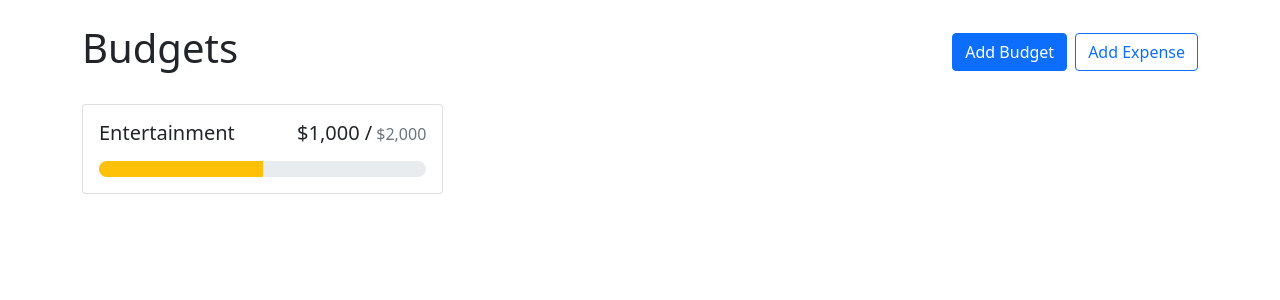
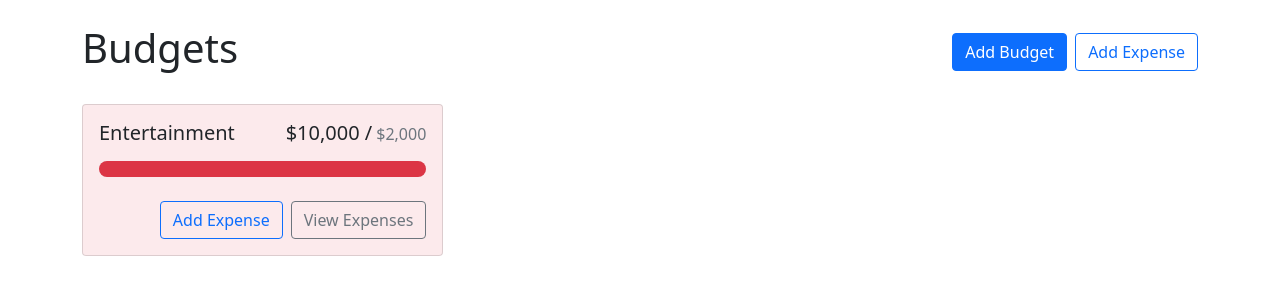
Before and after one commit to jackwhisler1/react-budget-app, a React (Create React App) app: page / in a window 1280 px wide. Shown: the top 300 px of the page. Built offline with nearby package versions, Linux system fonts and the light colour scheme.

Commit message:
creates contexts folder with BudgetsContext wrapping around the app in index.js

```diff
--- a/src/App.js
+++ b/src/App.js
@@ -17,9 +17,7 @@ function App() {
           alignItems: "flex-start",
         }}
       >
-        <BudgetCard name="Entertainment" amount={1000} max={2000}>
-
-        </BudgetCard>
+        <BudgetCard name="Entertainment" amount={10000} max={2000} gray></BudgetCard>
       </div>
     </Container>
   );
--- a/src/components/BudgetCard.js
+++ b/src/components/BudgetCard.js
@@ -1,8 +1,15 @@
-import { Card, ProgressBar } from "react-bootstrap";
+import { Card, ProgressBar, Stack, Button} from "react-bootstrap";
 import { currencyFormatter } from "../utils";
-export default function BudgetCard({ name, amount, max }) {
+export default function BudgetCard({ name, amount, max, gray }) {
+    const classNames = []
+    if (amount > max) {
+        classNames.push("bg-danger", "bg-opacity-10")
+    } else if (gray) {
+        classNames.push("bg-light")
+    }
+
   return (
-    <Card>
+    <Card className={classNames.join(" ")}>
       <Card.Body>
         <Card.Title className="d-flex justify-content-between align-items-baseline fw-normal mb-3">
           <div className="me-2">{name}</div>
@@ -20,6 +27,10 @@ export default function BudgetCard({ name, amount, max }) {
           max={max}
           now={amount}
         ></ProgressBar>
+        <Stack direction="horizontal" gap="2" className="mt-4">
+            <Button variant="outline-primary" className="ms-auto">Add Expense</Button>
+            <Button variant="outline-secondary" >View Expenses</Button>
+        </Stack>
       </Card.Body>
     </Card>
   );
--- /dev/null
+++ b/src/contexts/BudgetsContext.js
@@ -0,0 +1,11 @@
+import React, { useContext } from "react";
+const BudgetsContext = React.createContext();
+
+export function useBudgets() {
+  return useContext(BudgetsContext);
+}
+export const BudgetsProvider = ({ children }) => {
+  return (
+    <BudgetsContext.Provider value={{}}>{children}</BudgetsContext.Provider>
+  );
+};
--- a/src/index.js
+++ b/src/index.js
@@ -1,11 +1,14 @@
-import React from 'react';
-import ReactDOM from 'react-dom/client';
-import App from './App';
-import "bootstrap/dist/css/bootstrap.min.css"
+import React from "react";
+import ReactDOM from "react-dom/client";
+import App from "./App";
+import "bootstrap/dist/css/bootstrap.min.css";
+import { BudgetsProvider } from "./contexts/BudgetsContext";
 
-const root = ReactDOM.createRoot(document.getElementById('root'));
+const root = ReactDOM.createRoot(document.getElementById("root"));
 root.render(
   <React.StrictMode>
-    <App />
+    <BudgetsProvider>
+      <App />
+    </BudgetsProvider>
   </React.StrictMode>
 );
```
